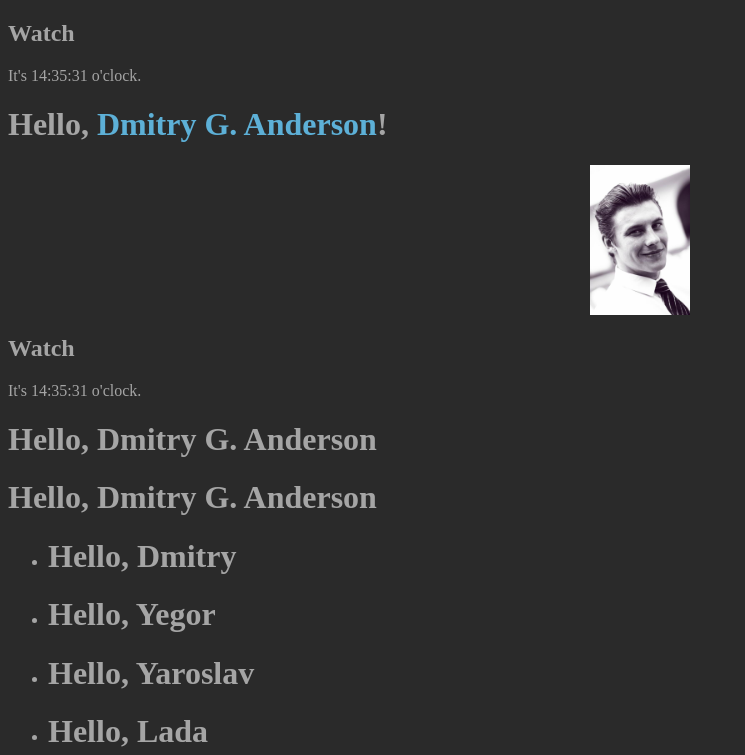
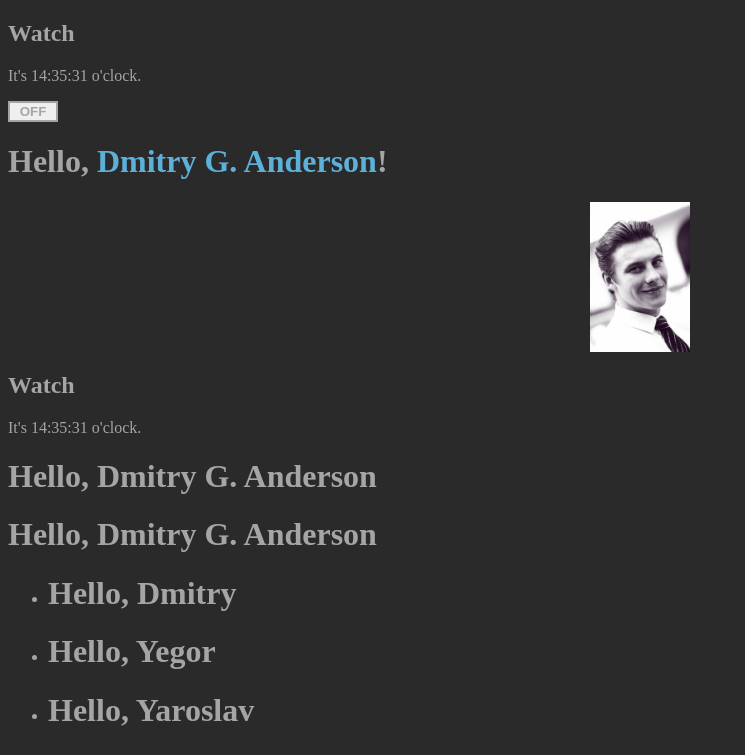
Before and after one commit to dandgerson/reactjs.org-step-by-step, a React (Create React App) app: page / in a window 1280 px wide. Shown: the top 755 px of the page, without its empty margins (0-745 px from the left). Built offline with nearby package versions, Linux system fonts and the light colour scheme.

Commit message:
handling events

```diff
--- a/src/App.js
+++ b/src/App.js
@@ -2,6 +2,7 @@ import React from 'react';
 
 // components
 import Clock from './Clock';
+import Toggle from './Toggle';
 
 export default class App extends React.Component {
 
@@ -28,6 +29,7 @@ export default class App extends React.Component {
     return (
       <div className="app">
         <Clock />
+        <Toggle />
         {this.getGreeting(this.props.user)}
 
         <Clock />
--- /dev/null
+++ b/src/Toggle.js
@@ -0,0 +1,30 @@
+import React from 'react';
+
+export default class Toggle extends React.Component {
+  constructor(props) {
+    super(props);
+    this.state = {
+      isToggleOn: false,
+    };
+  }
+
+  handleClick = (event) => {
+    event.target.classList.toggle('on');
+    this.setState(state => ({
+      isToggleOn: !state.isToggleOn,
+    }));
+
+  }
+
+  render() {
+
+    return (
+      <button
+        className="toggle"
+        onClick={this.handleClick}
+      >
+        {this.state.isToggleOn ? 'ON' : 'OFF'}
+      </button>
+    );
+  }
+}
--- a/src/index.css
+++ b/src/index.css
@@ -28,3 +28,19 @@ body {
 .Comment {
   display: flex;
 }
+
+.toggle {
+  display: block;
+  width: 50px;
+  font-weight: bold;
+  outline: none;
+  border: 2px solid var(--main-text-color);
+  color: var(--main-text-color);
+}
+.toggle:focus {
+  outline: none;
+}
+.toggle.on {
+  border: 2px solid var(--impressive-text-color);
+  color: var(--impressive-text-color)
+}
```
